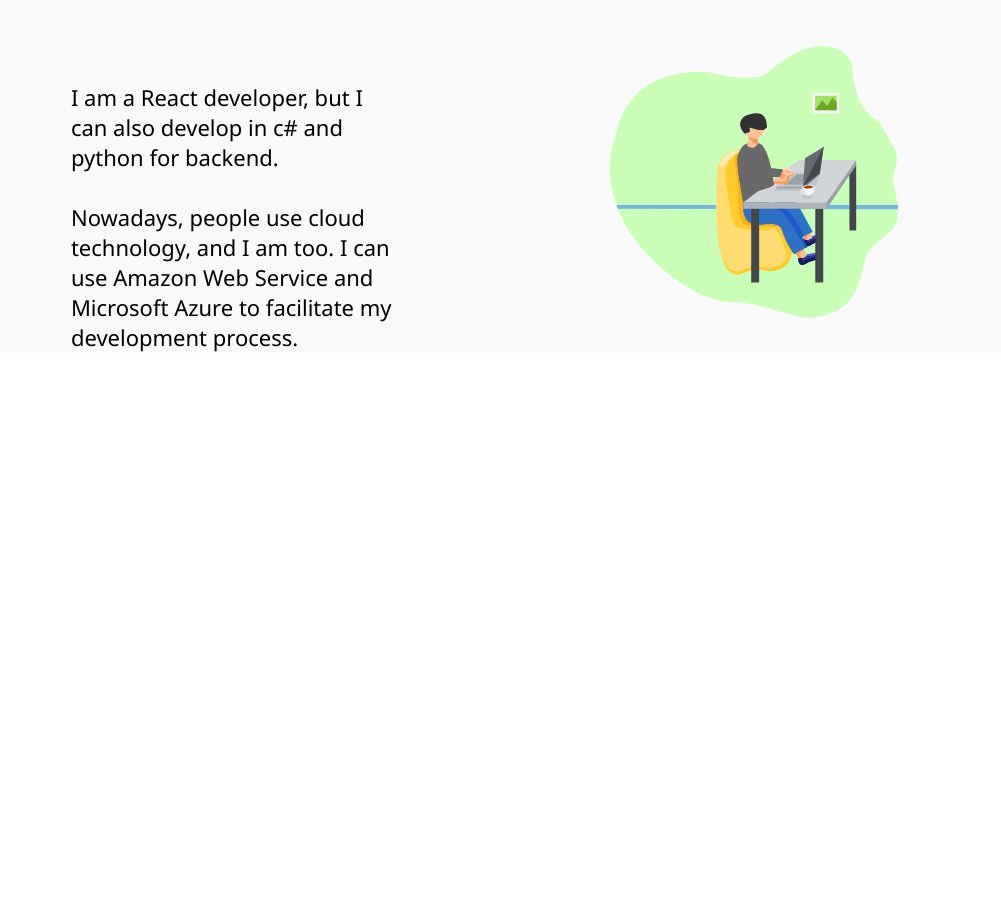
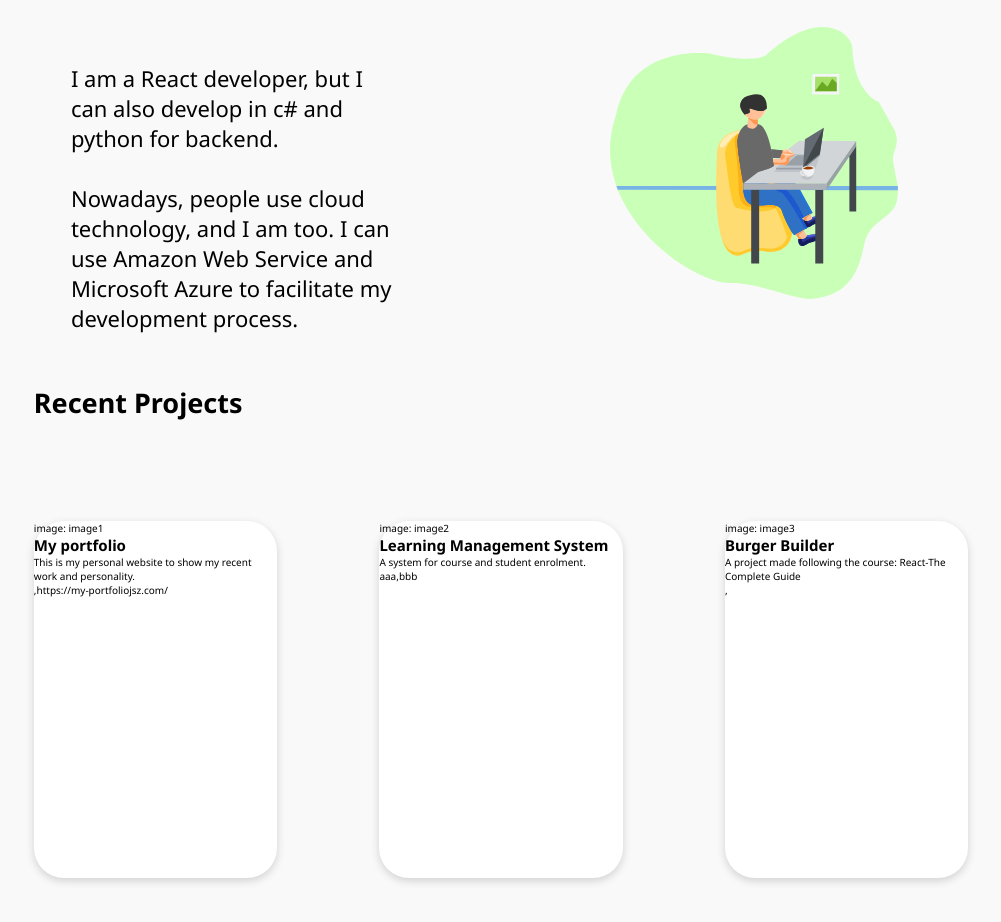
Before and after one commit to walkerzjs/my_portfolio, a Next.js app: page / in a window 1280 px wide. Shown: the part 514-1436 px from the top of the page, without its empty margins (139-1140 px from the left). Before the commit the page ends 867 px from the top, so only its background shows below. Built offline with nearby package versions, Linux system fonts and the light colour scheme.

Commit message:
positioned projects section and the project list

```diff
--- a/2_containers/Homepage/AboutMe/AboutMe.jsx
+++ b/2_containers/Homepage/AboutMe/AboutMe.jsx
@@ -3,9 +3,8 @@ import styled from "styled-components";
 import DetailedIntro from "./Content/DetailedIntro";
 import SideDecor from "./Content/SideDecor";
 const AboutMe_ = styled.section`
-  position: absolute;
-  top: 27vw;
-  left: 0px;
+  position: relative;
+  margin-top: -9vw;
   width: 100%;
   height: 35.3vw;
   background: #f9f9f9 0% 0% no-repeat padding-box;
--- a/2_containers/Homepage/Homepage.jsx
+++ b/2_containers/Homepage/Homepage.jsx
@@ -4,7 +4,7 @@ import Hero from "./Hero/Hero";
 import AboutMe from "./AboutMe/AboutMe";
 import Projects from "./Projects/Projects";
 const HomePage_ = styled.div`
-  position: relative;
+  /* position: relative; */
 `;
 
 const HomePage = (props) => {
--- a/2_containers/Homepage/Projects/Content/ProjectList.jsx
+++ /dev/null
@@ -1,18 +0,0 @@
-import React from "react";
-import styled from "styled-components";
-import SharedCard from "../SharedProjectCard/SharedProjectCard";
-import { useSelector } from "react-redux";
-const ProjectList = (props) => {
-  const projectData = useSelector((state) =>
-    Object.keys(state.projectsReducer)
-  );
-  //   console.log(projectData);
-  const projects = projectData.map((id) => {
-    return <SharedCard key={id} id={id} />;
-  });
-  //   console.log(projects);
-
-  return <ul>{projects}</ul>;
-};
-
-export default ProjectList;
--- /dev/null
+++ b/2_containers/Homepage/Projects/Content/ProjectList/Index.jsx
@@ -0,0 +1,35 @@
+import React from "react";
+import styled from "styled-components";
+import SharedCard from "../../SharedProjectCard/SharedProjectCard";
+import { useSelector } from "react-redux";
+
+const ProjectList_ = styled.ul`
+  li {
+    list-style: none;
+  }
+  margin-top: 10rem;
+  display: grid;
+  grid-template-columns: repeat(3, 1fr);
+
+  justify-content: space-between;
+  grid-column-gap: 8vw;
+`;
+
+const ProjectList = (props) => {
+  const projectData = useSelector((state) =>
+    Object.keys(state.projectsReducer)
+  );
+  //   console.log(projectData);
+  const projects = projectData.map((id) => {
+    return (
+      <li>
+        <SharedCard key={id} id={id} />
+      </li>
+    );
+  });
+  //   console.log(projects);
+
+  return <ProjectList_>{projects}</ProjectList_>;
+};
+
+export default ProjectList;
--- a/2_containers/Homepage/Projects/Content/Title.jsx
+++ b/2_containers/Homepage/Projects/Content/Title.jsx
@@ -1,7 +1,11 @@
 import React from "react";
 import styled from "styled-components";
 
+const Title_ = styled.h1`
+  font-size: 2.7rem;
+`;
+
 const Title = (props) => {
-  return <h1>Recent Projects</h1>;
+  return <Title_>Recent Projects</Title_>;
 };
 export default Title;
--- a/2_containers/Homepage/Projects/Projects.jsx
+++ b/2_containers/Homepage/Projects/Projects.jsx
@@ -1,13 +1,24 @@
 import React from "react";
 import styled from "styled-components";
 import Title from "./Content/Title";
-import ProjectList from "./Content/ProjectList";
+import ProjectList from "./Content/ProjectList/Index";
+
+const Projects_ = styled.section`
+  position: relative;
+  padding: 5rem 13.5vw;
+
+  width: 100%;
+
+  background: #f9f9f9 0% 0% no-repeat padding-box;
+  opacity: 1;
+`;
+
 const Projects = (props) => {
   return (
-    <section>
+    <Projects_>
       <Title />
       <ProjectList />
-    </section>
+    </Projects_>
   );
 };
 
--- a/2_containers/Homepage/Projects/SharedProjectCard/SharedProjectCard.jsx
+++ b/2_containers/Homepage/Projects/SharedProjectCard/SharedProjectCard.jsx
@@ -2,12 +2,23 @@ import React from "react";
 import styled from "styled-components";
 import Image from "./Content/Image";
 import Descriptions from "./Content/Descriptions/Descriptions";
+
+const SharedProjectCard_ = styled.div`
+  /* width: 19vw; */
+  width: 100%;
+  height: 27.9vw;
+  background: var(--white) 0% 0% no-repeat padding-box;
+  box-shadow: 0px 3px 8px #00000029;
+  border-radius: 3rem;
+  opacity: 1;
+`;
+
 const SharedProjectCard = (props) => {
   return (
-    <div>
+    <SharedProjectCard_>
       <Image id={props.id} />
       <Descriptions id={props.id} />
-    </div>
+    </SharedProjectCard_>
   );
 };
 export default SharedProjectCard;
--- a/pages/_app.css
+++ b/pages/_app.css
@@ -25,6 +25,7 @@ body {
   --blue-2: #2376dd;
   --grey-3: #767676;
   --grey-1: #e5e5e5;
+  --grey-4: #f9f9f9;
   --green-3: #6cc44d;
   --purple-1: #bdb0fd;
   --purple-3: #8571f6;
```
